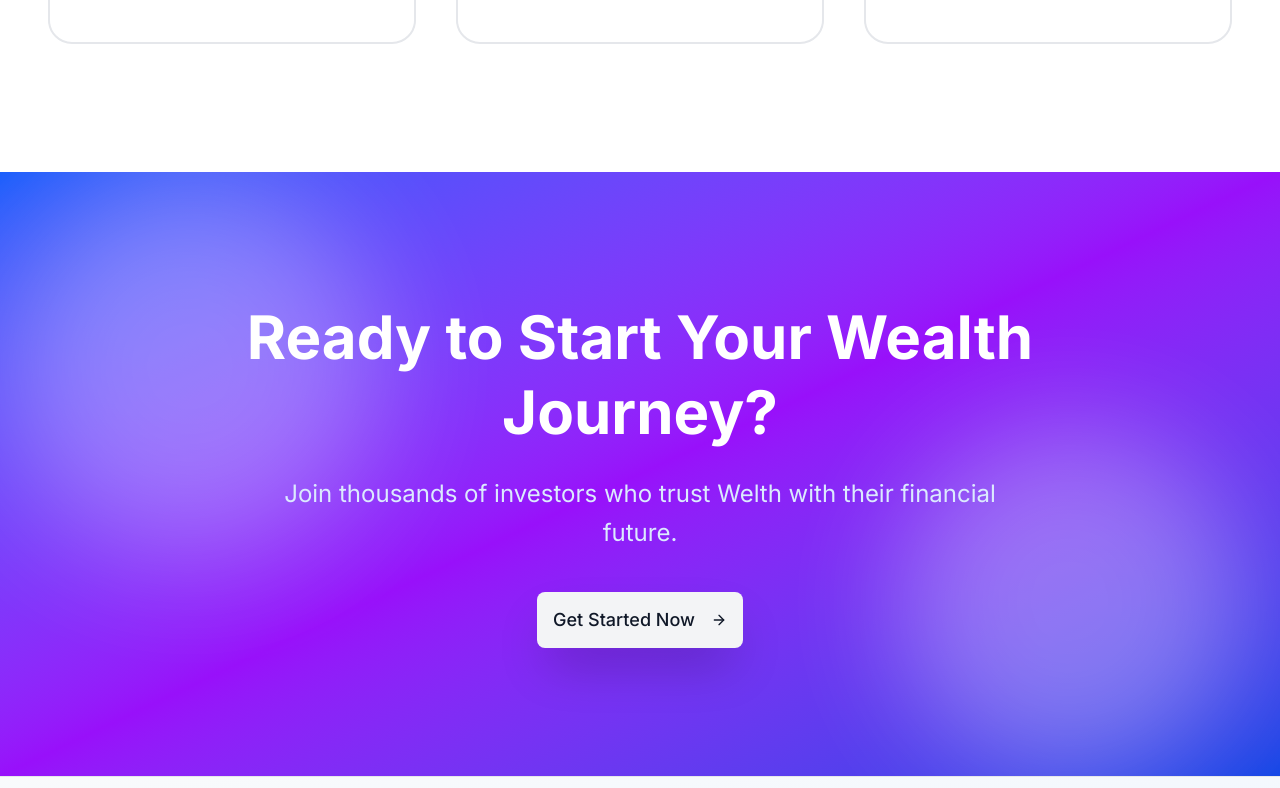
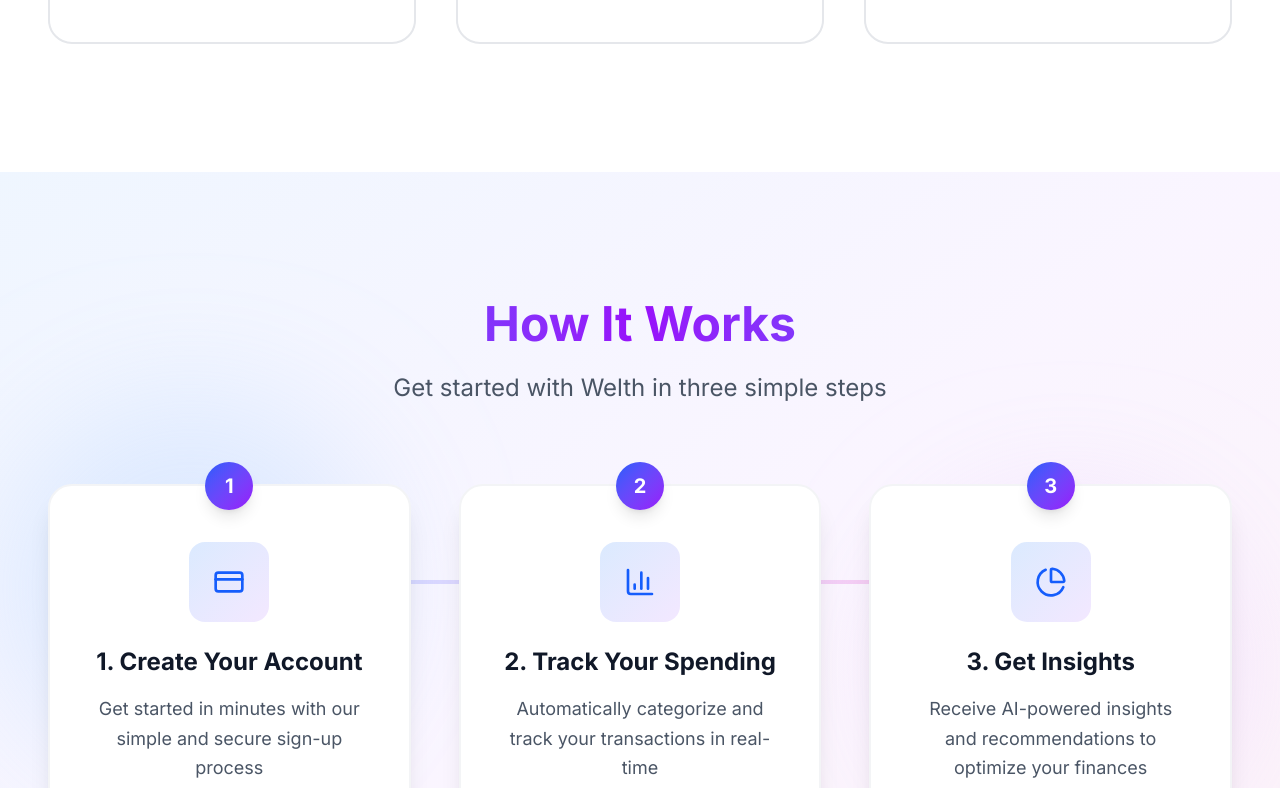
Before and after one commit to Santoshpatel112/Welth, a Next.js app: page / in a window 1280 px wide. Shown: the part 2009-2797 px from the top of the page. Built offline with nearby package versions, Linux system fonts and the light colour scheme; no server answers.

Commit message:
add feature how it is work

```diff
--- a/app/page.js
+++ b/app/page.js
@@ -3,7 +3,7 @@
 import Link from "next/link";
 import Image from "next/image";
 import { ArrowRight, TrendingUp, Shield, Zap } from "lucide-react";
-import { statsData, featuresData } from "../data/landing";
+import { statsData, featuresData, howItWorksData } from "../data/landing";
 
 export default function Home() {
   return (
@@ -144,6 +144,10 @@
         </div>
       </section>
 
+<section>
+
+</section>
+
       {/* Features Section */}
       <section className="py-24 md:py-32 bg-white relative overflow-hidden">
         <div className="max-w-7xl mx-auto px-6 sm:px-8 lg:px-12">
@@ -190,6 +194,97 @@
         </div>
       </section>
 
+      {/* How It Works Section */}
+      <section className="py-24 md:py-32 bg-gradient-to-br from-blue-50 via-purple-50 to-pink-50 relative overflow-hidden">
+        {/* Background decoration */}
+        <div className="absolute inset-0 overflow-hidden pointer-events-none">
+          <div className="absolute top-1/4 left-0 w-96 h-96 bg-blue-300 rounded-full mix-blend-multiply filter blur-3xl opacity-20 animate-blob"></div>
+          <div className="absolute bottom-1/4 right-0 w-96 h-96 bg-purple-300 rounded-full mix-blend-multiply filter blur-3xl opacity-20 animate-blob animation-delay-2000"></div>
+        </div>
+
+        <div className="relative max-w-7xl mx-auto px-6 sm:px-8 lg:px-12">
+          <div className="text-center mb-20 animate-fade-in">
+            <h2 className="text-4xl md:text-5xl font-bold mb-6 bg-gradient-to-r from-blue-600 via-purple-600 to-blue-600 bg-clip-text text-transparent">
+              How It Works
+            </h2>
+            <p className="text-xl md:text-2xl text-gray-600 max-w-3xl mx-auto">
+              Get started with Welth in three simple steps
+            </p>
+          </div>
+
+          <div className="grid md:grid-cols-3 gap-8 lg:gap-12 relative">
+            {/* Connection lines for desktop */}
+            <div className="hidden md:block absolute top-24 left-0 right-0 h-1">
+              <div className="absolute left-1/6 right-1/6 h-full">
+                <div className="w-full h-full bg-gradient-to-r from-blue-400 via-purple-400 to-pink-400 rounded-full opacity-30"></div>
+              </div>
+            </div>
+
+            {howItWorksData.map((step, index) => (
+              <div
+                key={index}
+                className="relative animate-fade-in"
+                style={{animationDelay: `${index * 0.2}s`}}
+              >
+                {/* Step card */}
+                <div className="relative bg-white rounded-3xl p-8 lg:p-10 shadow-xl hover:shadow-2xl transition-all duration-500 hover:-translate-y-2 border-2 border-gray-100 group">
+                  {/* Step number badge */}
+                  <div className="absolute -top-6 left-1/2 transform -translate-x-1/2">
+                    <div className="w-12 h-12 bg-gradient-to-br from-blue-600 to-purple-600 rounded-full flex items-center justify-center shadow-lg group-hover:scale-110 transition-transform duration-300">
+                      <span className="text-white font-bold text-xl">{index + 1}</span>
+                    </div>
+                  </div>
+
+                  {/* Icon */}
+                  <div className="flex justify-center mb-6 mt-4">
+                    <div className="w-20 h-20 bg-gradient-to-br from-blue-100 to-purple-100 rounded-2xl flex items-center justify-center group-hover:scale-110 group-hover:rotate-6 transition-all duration-300">
+                      <div className="text-blue-600">
+                        {step.icon}
+                      </div>
+                    </div>
+                  </div>
+
+                  {/* Content */}
+                  <h3 className="text-2xl font-bold mb-4 text-gray-900 text-center">
+                    {step.title}
+                  </h3>
+                  <p className="text-gray-600 text-lg leading-relaxed text-center">
+                    {step.description}
+                  </p>
+                </div>
+
+                {/* Arrow for mobile */}
+                {index < howItWorksData.length - 1 && (
+                  <div className="md:hidden flex justify-center my-6">
+                    <ArrowRight className="w-8 h-8 text-purple-400 rotate-90" />
+                  </div>
+                )}
+              </div>
+            ))}
+          </div>
+
+          {/* CTA Button */}
+          <div className="text-center mt-16 animate-fade-in" style={{animationDelay: '0.6s'}}>
+            <SignedOut>
+              <SignInButton>
+                <Button size="lg" className="group text-lg px-10 py-6 bg-gradient-to-r from-blue-600 to-purple-600 hover:from-blue-700 hover:to-purple-700 shadow-xl hover:shadow-2xl transition-all duration-300 hover:scale-105">
+                  Start Your Journey
+                  <ArrowRight className="ml-2 w-5 h-5 transition-transform group-hover:translate-x-2" />
+                </Button>
+              </SignInButton>
+            </SignedOut>
+            <SignedIn>
+              <Link href="/dashboard">
+                <Button size="lg" className="group text-lg px-10 py-6 bg-gradient-to-r from-blue-600 to-purple-600 hover:from-blue-700 hover:to-purple-700 shadow-xl hover:shadow-2xl transition-all duration-300 hover:scale-105">
+                  Go to Dashboard
+                  <ArrowRight className="ml-2 w-5 h-5 transition-transform group-hover:translate-x-2" />
+                </Button>
+              </Link>
+            </SignedIn>
+          </div>
+        </div>
+      </section>
+
       {/* CTA Section */}
       <section className="relative py-24 md:py-32 bg-gradient-to-br from-blue-600 via-purple-600 to-blue-700 overflow-hidden">
         {/* Animated background */}
```
